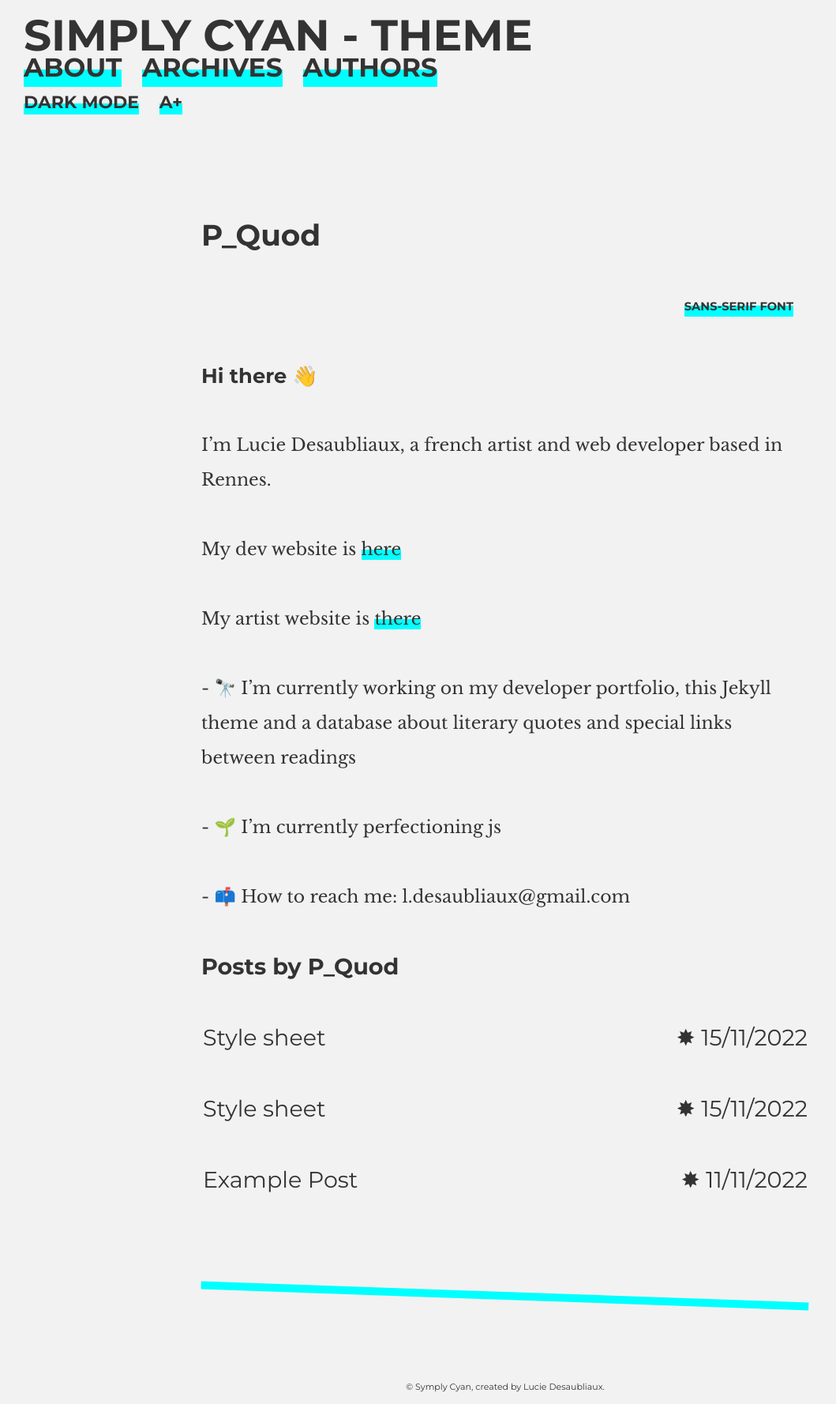
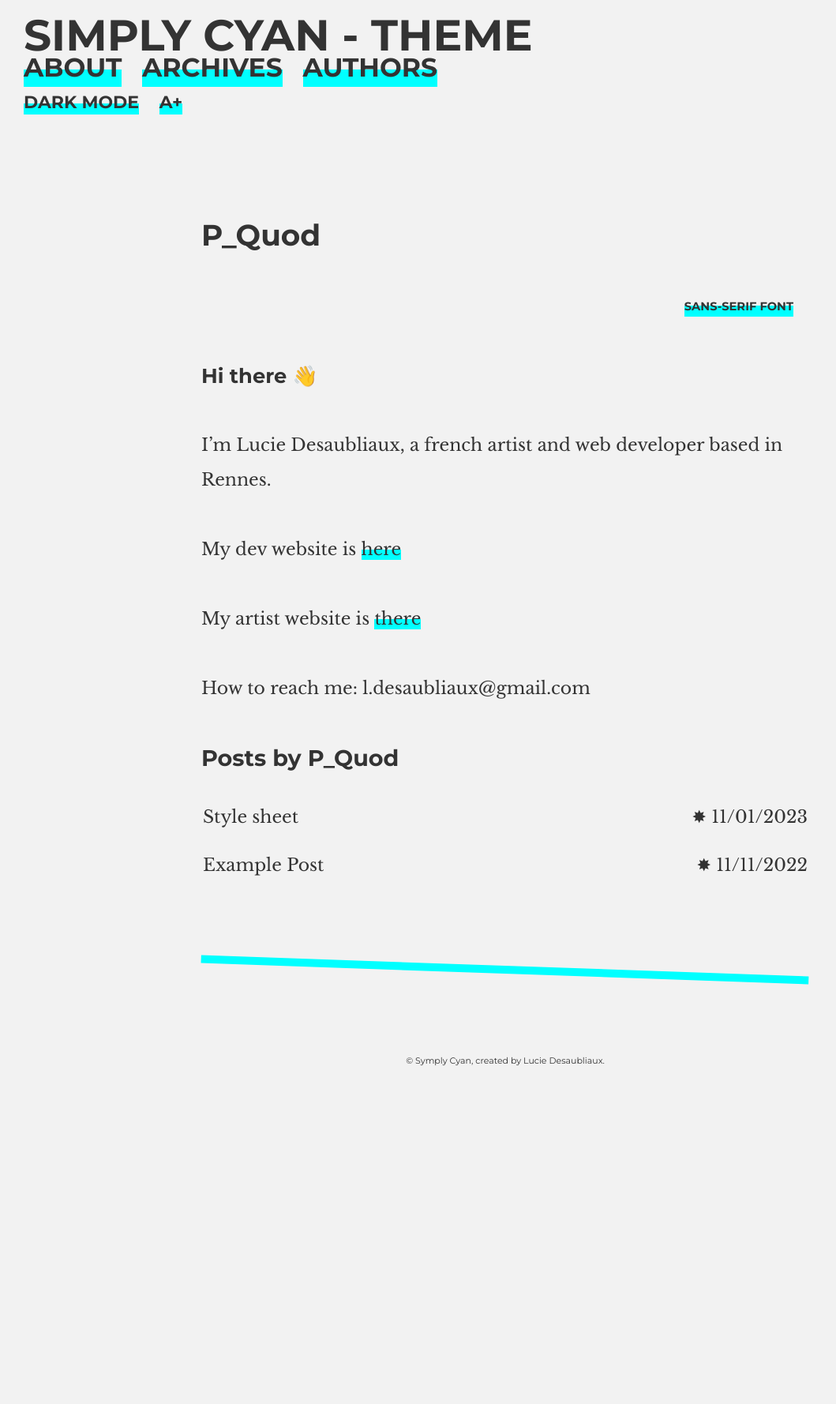
Before and after one commit to PQuod/simply-cyan-demo, a Jekyll site: the page built from _categories/P_Quod.md, in a window 1280 px wide. Shown: the whole page at 79% size, without its empty margins (0-1059 px from the left). Built offline with Jekyll 4.4.1, drawn with Linux system fonts in a browser that asks for light colours; after the commit the page ends 1365 px from its top, so only the background shows below that.

Commit message:
Adding stylesheet

```diff
--- a/_categories/P_Quod.md
+++ b/_categories/P_Quod.md
@@ -8,6 +8,5 @@ I'm Lucie Desaubliaux, a french artist and web developer based in Rennes.
 My dev website is [here](https://pquod.github.io/dev_portfolio/)
 
 My artist website is [there](http://luciedesaubliaux.fr)
-- 🔭 I’m currently working on my developer portfolio, this Jekyll theme and a database about literary quotes and special links between readings
-- 🌱 I’m currently perfectioning js
-- 📫 How to reach me: l.desaubliaux@gmail.com
+
+How to reach me: l.desaubliaux@gmail.com
--- a/_layouts/category_single.html
+++ b/_layouts/category_single.html
@@ -14,12 +14,12 @@ layout: page
             {% if author == page.title %}
                 <tr>
                     <td>
-                        <a href="{{ post.url | relative_url}}">
-                            <h2 class="list_post_title"><span class="a-nude">{{ post.title | truncate: 30 | escape }}</span></h2>
+                        <a href="{{ post.url | relative_url}}" >
+                            <p><span class="a-nude">{{ post.title | truncate: 30 | escape }}</span></p>
                         </a>
                     </td>
                     <td class="archives-date">
-                        <h2 class="list_post_title">&#10040; {{ post.date | date: "%d/%m/%Y" | escape }}</h2>
+                        <p class="list_post_title">&#10040; {{ post.date | date: "%d/%m/%Y" | escape }}</p>
                     </td>
              </tr>
             {% endif %}
--- a/_posts/2022-03-11-example-post-02.md
+++ /dev/null
@@ -1,15 +0,0 @@
----
-layout: post
-title: "Style sheet"
-date: 2022-11-15
-category:
-  - "P_Quod"
----
-
-# Heading 01
-
-## Heading 02
-
-### Heading 03
-
-#### Heading 04
--- a/_sass/_theme.scss
+++ b/_sass/_theme.scss
@@ -78,20 +78,17 @@ p, li {
 
 hr {
   margin-bottom: var(--line-height);
+  border: 3px solid var(--custom-color);
 }
 
-li {
-  list-style-type: none;
-}
-
-li:before {
-  content: "- ";
+tr {
+  line-height: calc(var(--line-height)/3);
 }
 
 blockquote {
   margin-right: 25px;
   margin-left: 25px;
-  margin-bottom: 20px;
+  margin-bottom: var(--line-height);
   border-width: 2px;
   background: var(--quote-color);
   padding: 10px 10px 1px 20px;
@@ -103,6 +100,10 @@ blockquote {
 
 q {
   quotes: "‘" "’" "“" "”";
+}
+
+code{
+  background: var(--quote-color);
 }
 
 .footnotes::before {
@@ -255,6 +256,7 @@ article h1,h2,h3,h4,h5,h6{
   margin-top: var(--line-height);
 }
 
+
 /** FOOTER **/
 footer {
   font-size: calc(var(--font-size) / 2);
```
Also changed, not shown: _categories/Another-P_quod.md (+6 -0 lines), _posts/2022-03-11-style-sheet.md (deleted, +0 -12 lines), _posts/2023-01-11-stylesheet.md (added, +59 -0 lines).
